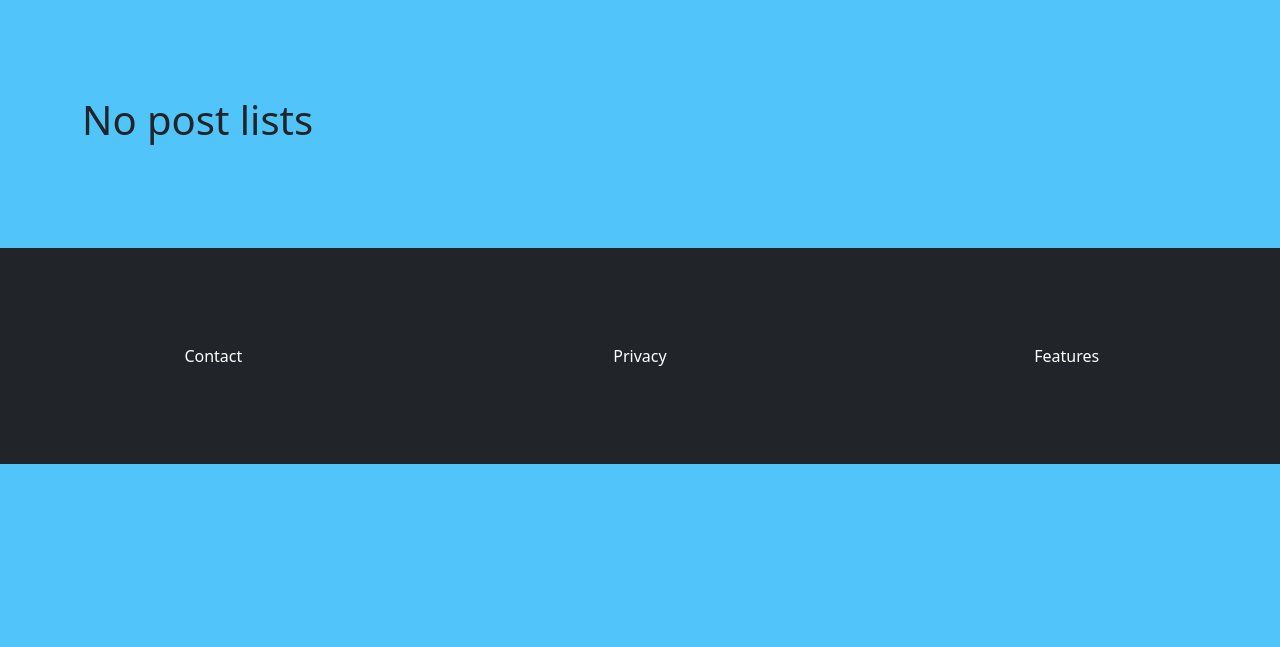
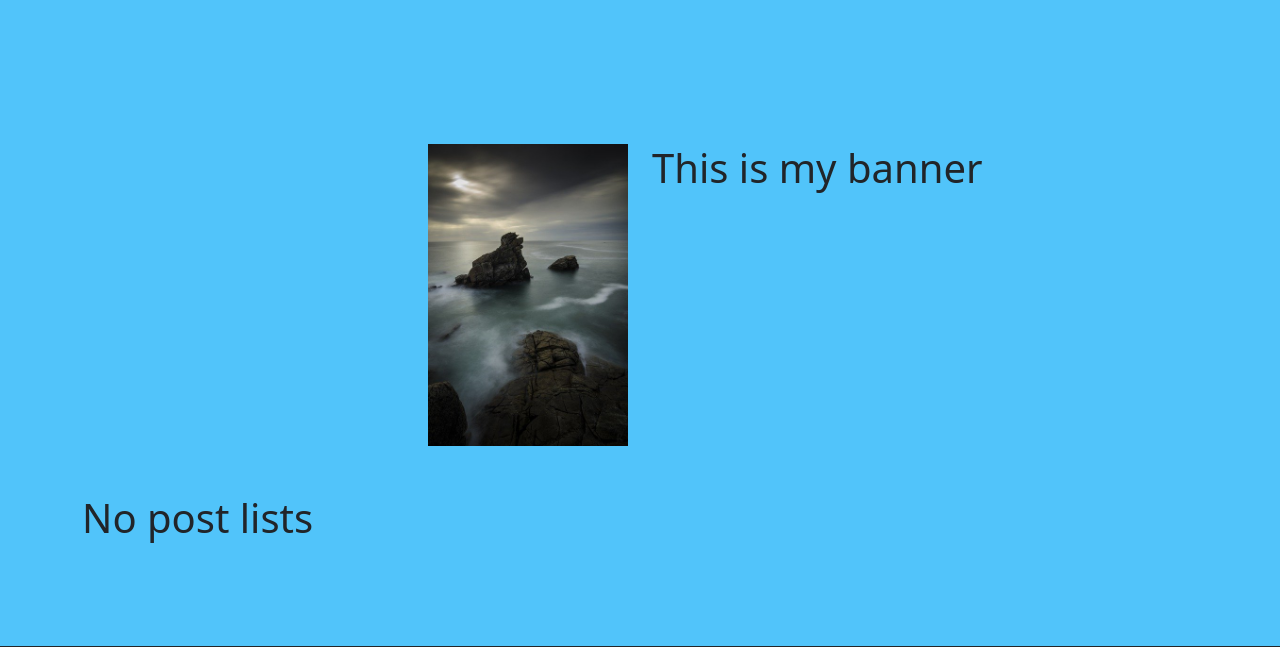
Before and after one commit to ephremworkeye/mypost, a Django app: page / in a window 1280 px wide. Shown: the part 56-703 px from the top of the page. Before the commit the page ends 520 px from the top, so only its background shows below. Run offline with Django 4.2, Linux system fonts and the light colour scheme; data that the repository does not hold is empty.

Commit message:
images file added

```diff
--- a/post/templates/post/post_list.html
+++ b/post/templates/post/post_list.html
@@ -5,7 +5,15 @@
 
 {% block content %}
 <div class="container my-5 py-5">
+    <div class="row my-5">
+        <div class="col text-end">
+            <img src="{% static 'images/profile1.jpg' %}" alt="" style="width: 200px;">
 
+        </div>
+        <div class="col">
+            <h1>This is my banner</h1>
+        </div>
+    </div>
     <div class="row row-cols-1 row-cols-md-2 g-4">
         {% for post in posts %}
         <div class="col">
```
Also changed, not shown: post/static/images/profile1.jpg (added), 1 other file.
